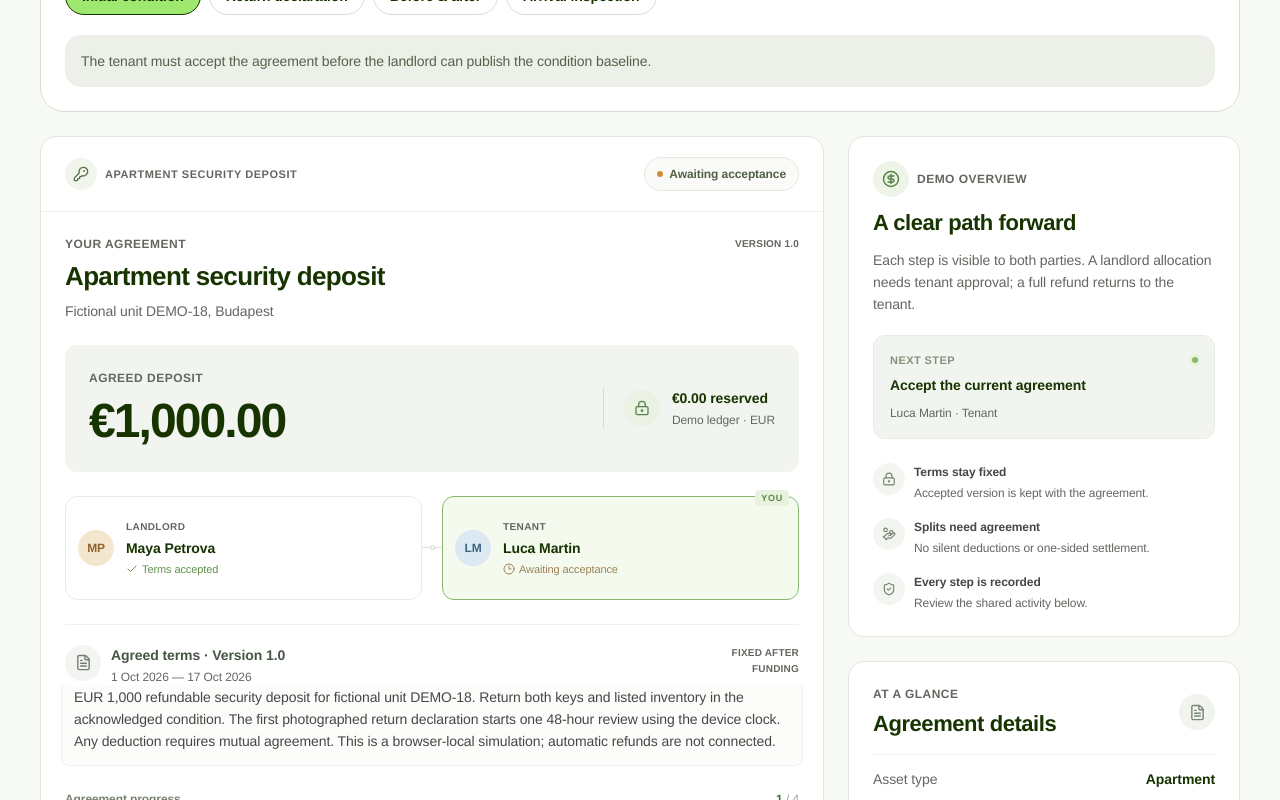
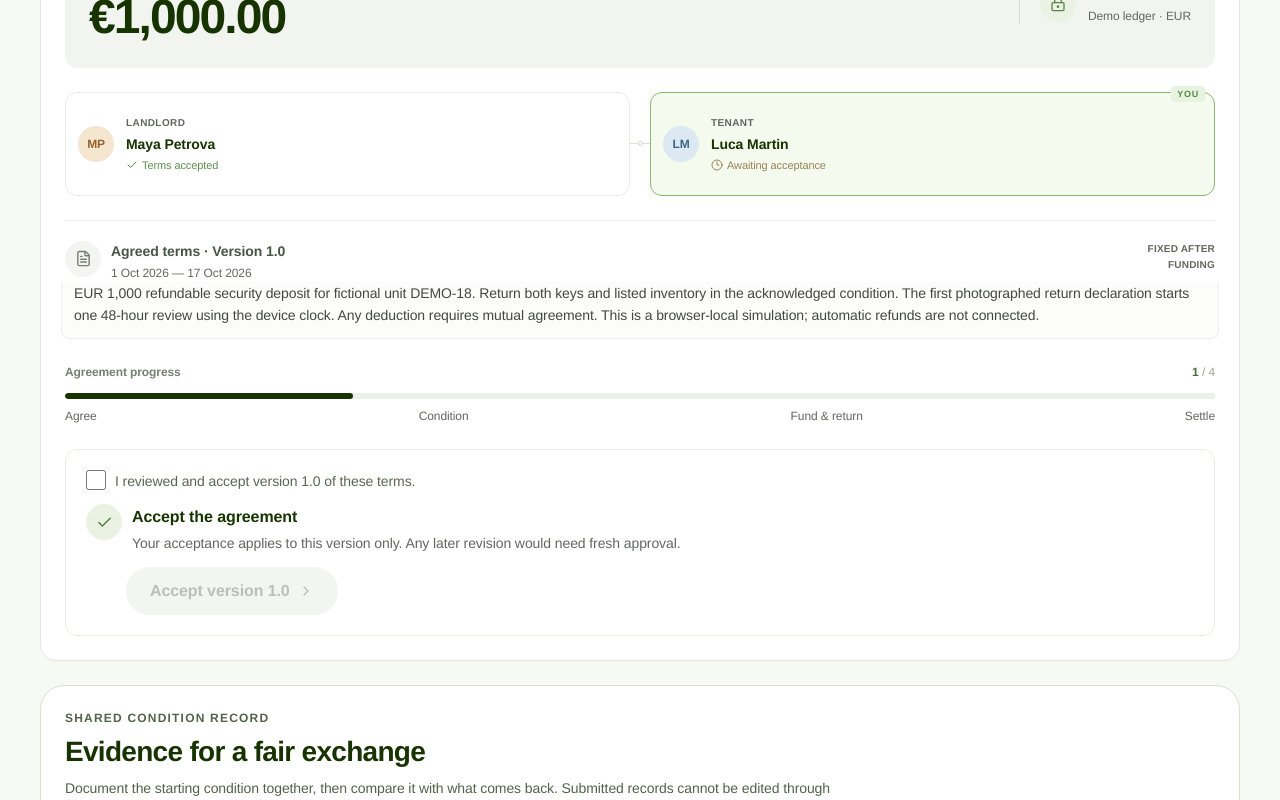
Before and after one commit to SamirRafiei/hackathon-, a Next.js app: page / in a window 1280 px wide. Shown: the part 680-1480 px from the top of the page. Built offline with nearby package versions, Linux system fonts and the light colour scheme; a web font is replaced by a local one.

Commit message:
fix(demo): show evidence as the second card

```diff
--- a/src/features/demo/demo-workspace.tsx
+++ b/src/features/demo/demo-workspace.tsx
@@ -383,28 +383,7 @@ export default function DemoWorkspace() {
           />
         )}
 
-        <HandoverWorkspace
-          key={agreement.id}
-          agreement={agreement}
-          actor={actor}
-          onBaselineChange={(record) =>
-            commitHandover((current, currentActor) =>
-              recordBaseline(current, currentActor, record),
-            )
-          }
-          onSubmitReturn={(record) =>
-            commitHandover((current, currentActor) =>
-              submitReturn(current, currentActor, record),
-            )
-          }
-          onSubmitInspection={(record) =>
-            commitHandover((current, currentActor) =>
-              recordArrivalInspection(current, currentActor, record),
-            )
-          }
-        />
-
-        <div className="dashboard-grid">
+        <div className="space-y-6">
           <section
             aria-labelledby="agreement-heading"
             className="agreement-card"
@@ -843,7 +822,28 @@ export default function DemoWorkspace() {
             </div>
           </section>
 
-          <aside className="side-column">
+          <HandoverWorkspace
+            key={agreement.id}
+            agreement={agreement}
+            actor={actor}
+            onBaselineChange={(record) =>
+              commitHandover((current, currentActor) =>
+                recordBaseline(current, currentActor, record),
+              )
+            }
+            onSubmitReturn={(record) =>
+              commitHandover((current, currentActor) =>
+                submitReturn(current, currentActor, record),
+              )
+            }
+            onSubmitInspection={(record) =>
+              commitHandover((current, currentActor) =>
+                recordArrivalInspection(current, currentActor, record),
+              )
+            }
+          />
+
+          <aside className="grid gap-6 md:grid-cols-2">
             <section aria-labelledby="next-step-heading" className="next-card">
               <div className="side-card-header">
                 <span className="side-card-icon">
--- a/src/features/handover/IMPLEMENTATION.md
+++ b/src/features/handover/IMPLEMENTATION.md
@@ -49,7 +49,7 @@ replaced raw native file controls with prominent upload/camera buttons, supporte
 
 ## Live-demo input update — 17 October 2026
 
-apartment baseline drafts receive editable preset identifying details from the current agreement address plus sample condition/inventory/key notes and draft checklist selections. Presets apply only to browser-demo storage; photo uploads remain empty and mandatory, and publication/tenant acknowledgement remain explicit. Evidence is placed before the agreement/next-action/details grid on desktop and mobile. Existing submitted records are preserved. Regression coverage checks missing-photo rejection with presets, the live file chooser and the evidence-before-summary layout.
+apartment baseline drafts receive editable preset identifying details from the current agreement address plus sample condition/inventory/key notes and draft checklist selections. Presets apply only to browser-demo storage; photo uploads remain empty and mandatory, and publication/tenant acknowledgement remain explicit. The agreement card appears first, evidence second, followed by next-action/details cards on desktop and mobile. Existing submitted records are preserved. Regression coverage checks missing-photo rejection with presets, the live file chooser and the agreement → evidence → next-action layout.
 
 ## Post-demo backend handoff
 
```
Also changed, not shown: 2 other files (tests, documents, lock files or other folders).
